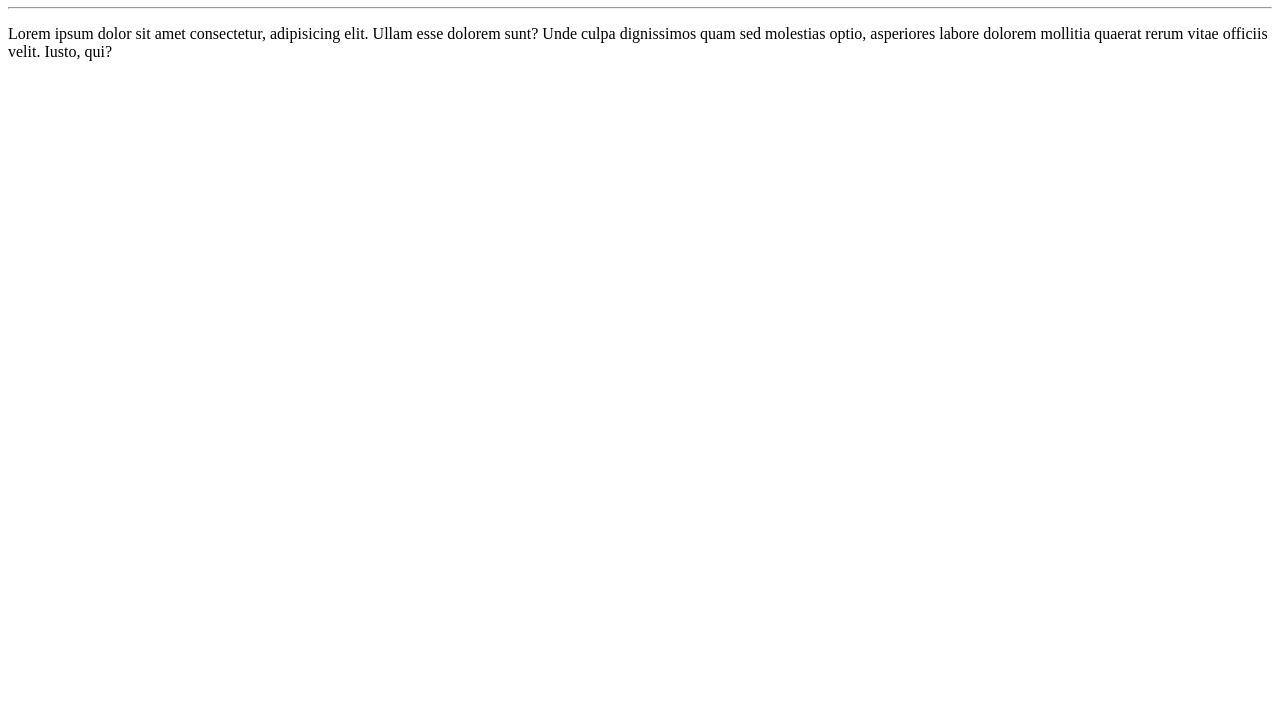
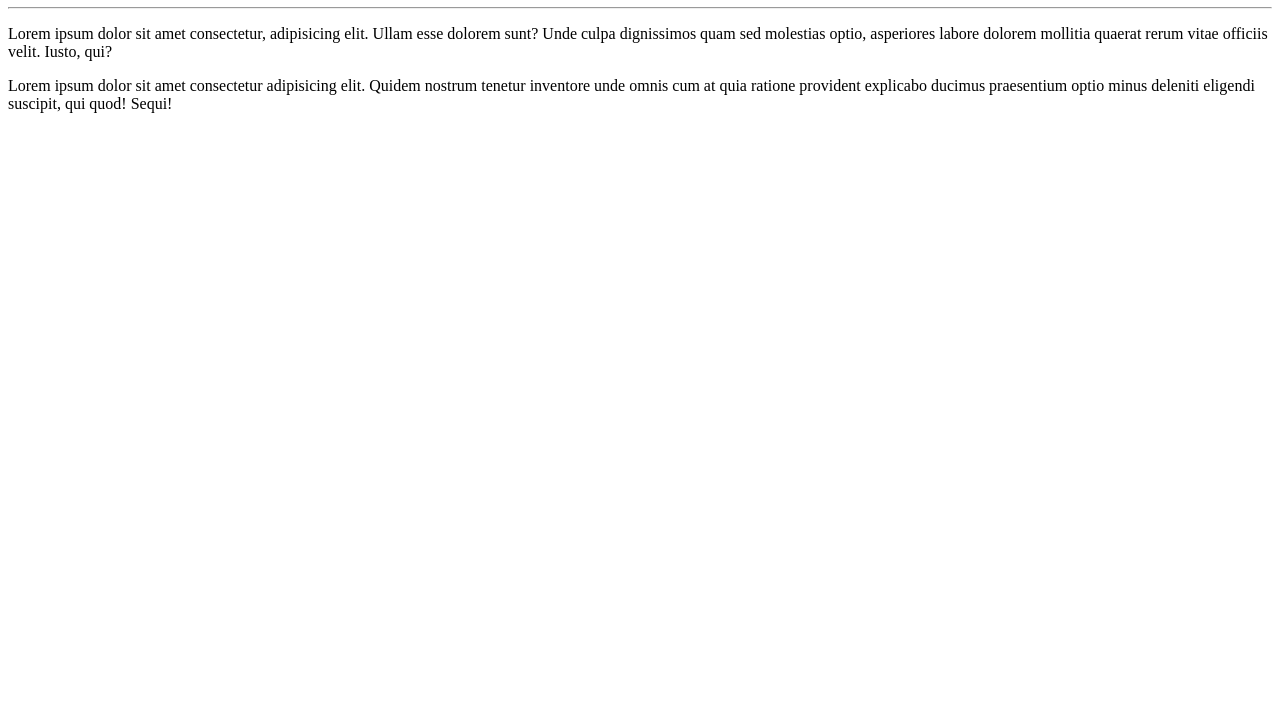
Before and after one commit to MarceloAlmeida034/Projeto-01, a plain HTML site: page site-exemplo/index.html in a window 1280 px wide. Shown: the part 73-800 px from the top of the page. Drawn offline with Linux system fonts and the light colour scheme.

Commit message:
adicionei um parágrafo

```diff
--- a/site-exemplo/index.html
+++ b/site-exemplo/index.html
@@ -9,5 +9,6 @@
     <h1>Olá, mundo!</h1>
     <hr>
     <p>Lorem ipsum dolor sit amet consectetur, adipisicing elit. Ullam esse dolorem sunt? Unde culpa dignissimos quam sed molestias optio, asperiores labore dolorem mollitia quaerat rerum vitae officiis velit. Iusto, qui?</p>
+    <p>Lorem ipsum dolor sit amet consectetur adipisicing elit. Quidem nostrum tenetur inventore unde omnis cum at quia ratione provident explicabo ducimus praesentium optio minus deleniti eligendi suscipit, qui quod! Sequi!</p>
 </body>
 </html>
```
